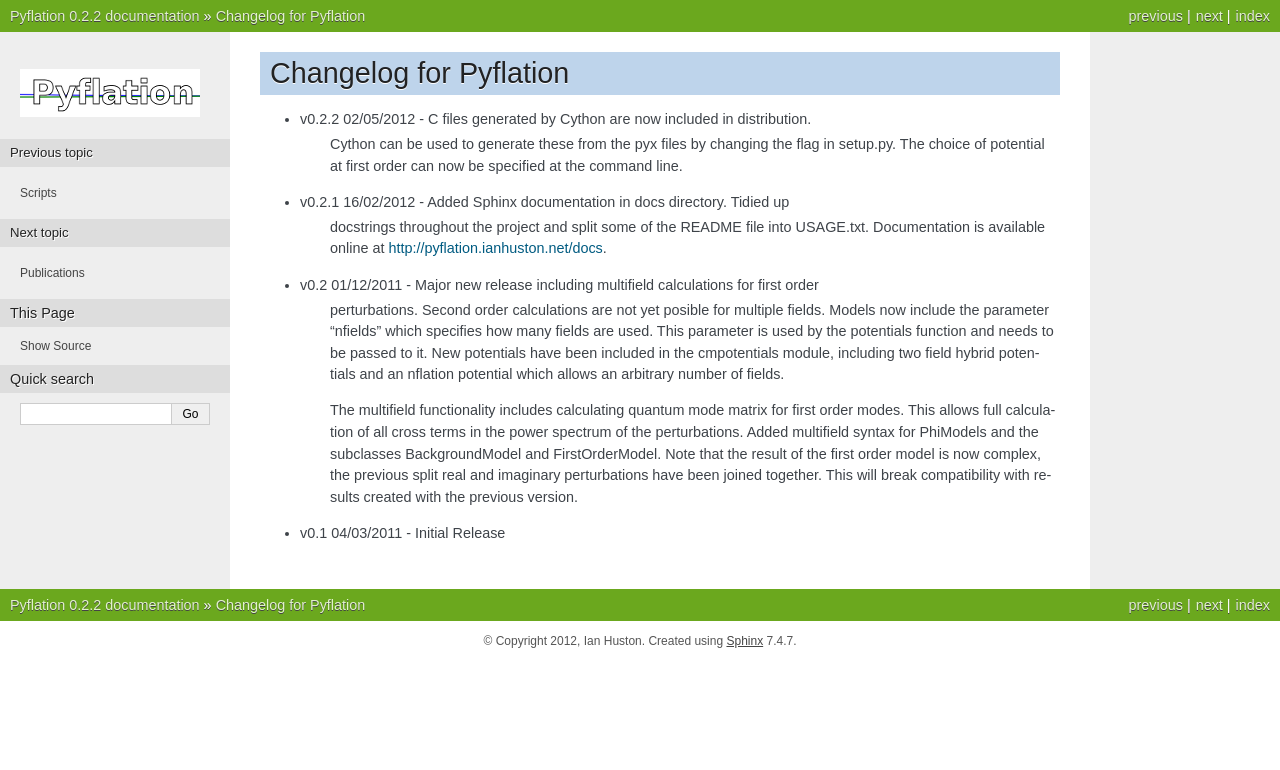
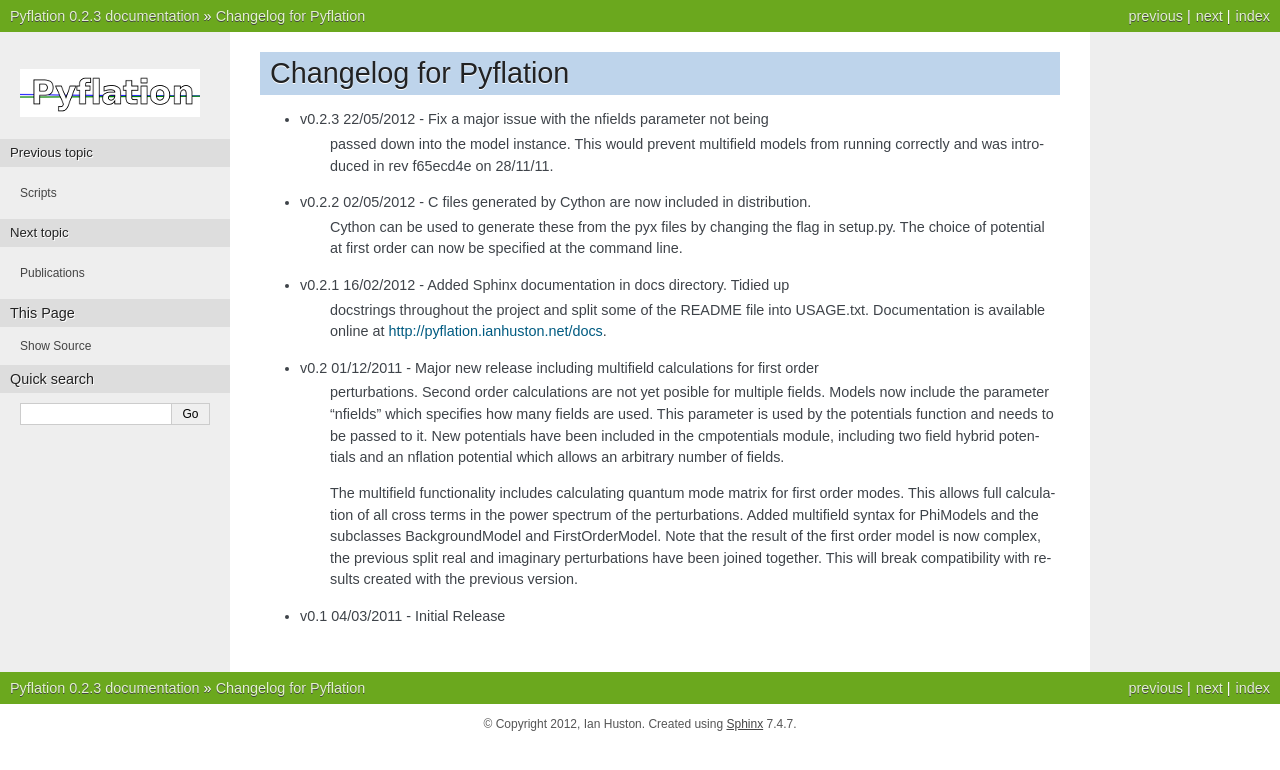
Before and after one commit to ihuston/pyflation, a Sphinx documentation site: the page built from docs/changelog.rst, in a window 1280 px wide. Shown: the top 770 px of the page. Built offline with Sphinx 7.4.7, drawn with Linux system fonts in a browser that asks for light colours; formulas are drawn with MathJax 3.

Commit message:
Bump version numbers to 0.2.3.

```diff
--- a/CHANGELOG.txt
+++ b/CHANGELOG.txt
@@ -1,6 +1,10 @@
 ***********************
 Changelog for Pyflation
 ***********************
+
+* v0.2.3 22/05/2012 - Fix a major issue with the nfields parameter not being
+    passed down into the model instance. This would prevent multifield models
+    from running correctly and was introduced in rev f65ecd4e on 28/11/11.
 
 * v0.2.2 02/05/2012 - C files generated by Cython are now included in distribution.
     Cython can be used to generate these from the pyx files by changing the flag
--- a/docs/changelog.rst
+++ b/docs/changelog.rst
@@ -1,6 +1,10 @@
 ***********************
 Changelog for Pyflation
 ***********************
+
+* v0.2.3 22/05/2012 - Fix a major issue with the nfields parameter not being
+    passed down into the model instance. This would prevent multifield models
+    from running correctly and was introduced in rev f65ecd4e on 28/11/11.
 
 * v0.2.2 02/05/2012 - C files generated by Cython are now included in distribution.
     Cython can be used to generate these from the pyx files by changing the flag
--- a/docs/conf.py
+++ b/docs/conf.py
@@ -73,7 +73,7 @@ copyright = u'2012, Ian Huston'
 # The short X.Y version.
 version = '0.2'
 # The full version, including alpha/beta/rc tags.
-release = '0.2.2'
+release = '0.2.3'
 
 # The language for content autogenerated by Sphinx. Refer to documentation
 # for a list of supported languages.
--- a/pyflation/__init__.py
+++ b/pyflation/__init__.py
@@ -15,4 +15,4 @@ For more information please visit http://pyflation.ianhuston.net.
 #For license and copyright information see LICENSE.txt which was distributed with this file.
 
 
-__version__ = "0.2.2"
+__version__ = "0.2.3"
```
